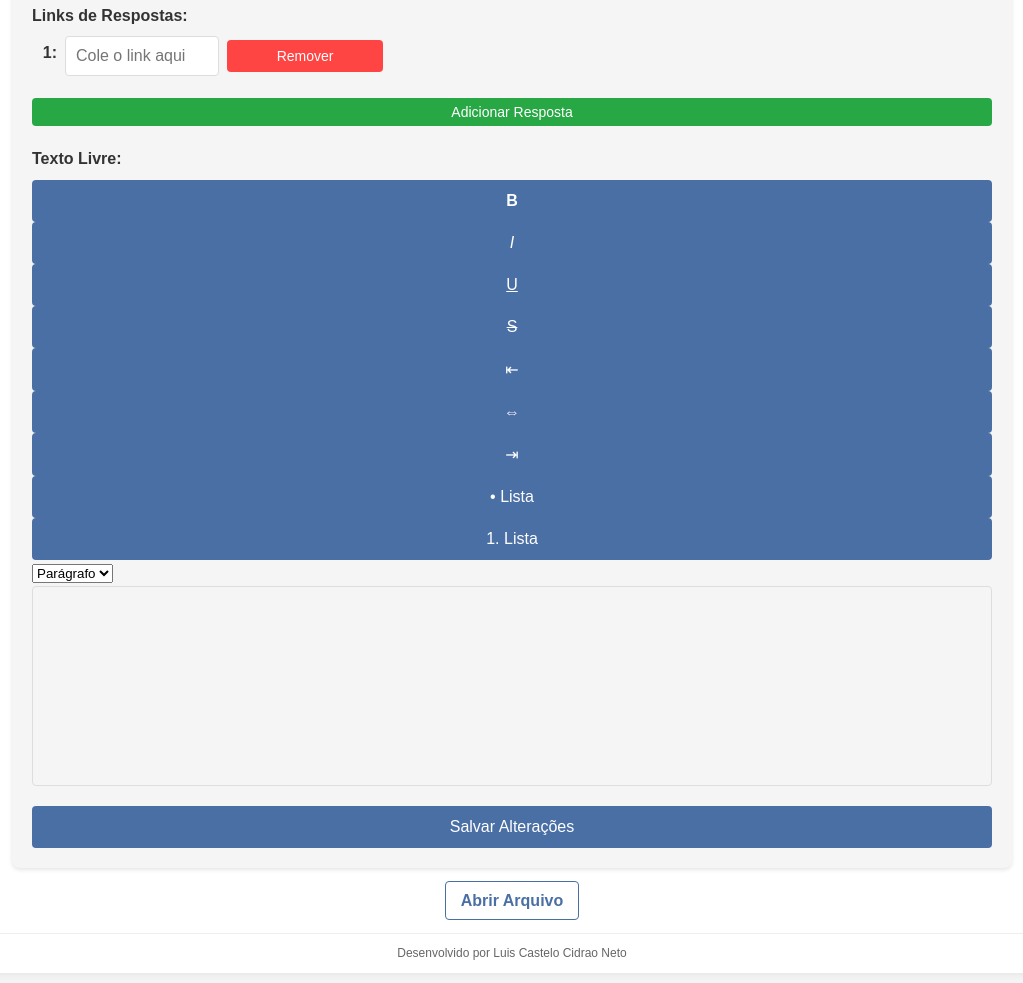
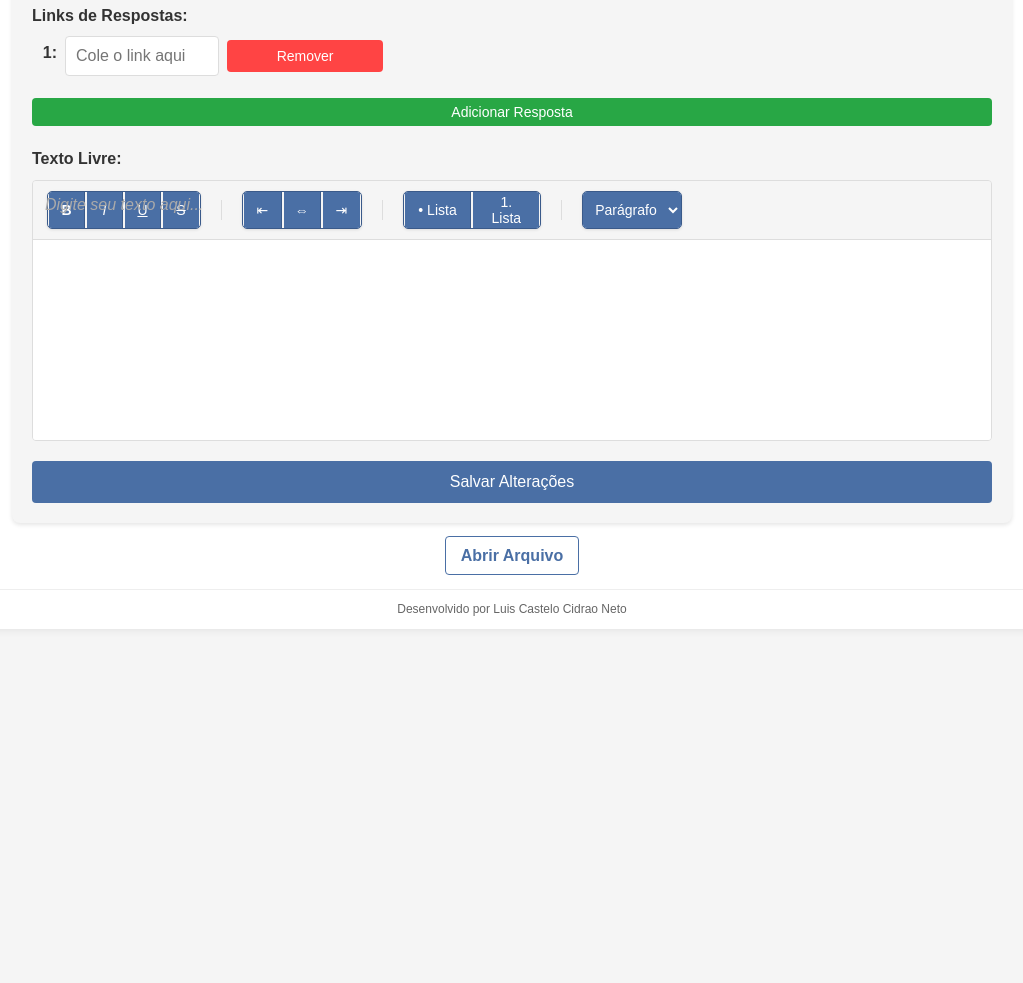
Before and after one commit to matevas22/preenchedorInfNet, a website: page index.html in a window 1280 px wide. Shown: the part 839-1822 px from the top of the page, without its empty margins (128-1151 px from the left). After the commit the page ends 1488 px from the top, so only its background shows below. Drawn offline with Linux system fonts and the light colour scheme.

Commit message:
Update styles.css

```diff
--- a/styles.css
+++ b/styles.css
@@ -300,22 +300,241 @@ button:hover {
     background-color: #218838;
 }
 
-/* Styles for text editor */
-#editor-texto-livre {
+/* Styles for custom text editor */
+.custom-editor-container {
+    border: 1px solid #ddd;
+    border-radius: 4px;
+    overflow: hidden;
+    margin-bottom: 15px;
+}
+
+.editor-toolbar {
+    background-color: #f5f5f5;
+    padding: 10px;
+    border-bottom: 1px solid #ddd;
+    display: flex;
+    flex-wrap: wrap;
+    gap: 8px;
+    align-items: center;
+    justify-content: flex-start;
+}
+
+.toolbar-btn {
+    background-color: #4a6fa5;
+    border: 1px solid #3a5a8a;
+    border-radius: 4px;
+    padding: 8px 12px;
+    cursor: pointer;
+    font-size: 14px;
+    min-width: 36px;
+    text-align: center;
+    transition: all 0.2s ease;
+    box-shadow: 0 1px 2px rgba(0,0,0,0.05);
+    margin: 2px;
+    height: 36px;
+    display: flex;
+    align-items: center;
+    justify-content: center;
+    color: white;
+}
+
+.toolbar-btn:hover {
+    background-color: #3a5a8a;
+    border-color: #2a4a7a;
+    box-shadow: 0 2px 4px rgba(0,0,0,0.1);
+}
+
+.toolbar-btn.active {
+    background-color: #3a5a8a;
+    border-color: #2a4a7a;
+    color: white;
+    box-shadow: inset 0 2px 4px rgba(0,0,0,0.3);
+    font-weight: bold;
+}
+
+.toolbar-separator {
+    color: #ccc;
+    margin: 0 8px;
+    height: 20px;
+    width: 1px;
+    background-color: #ddd;
+    display: inline-block;
+}
+
+.toolbar-select {
+    padding: 8px;
+    border: 1px solid #3a5a8a;
+    border-radius: 4px;
+    background-color: #4a6fa5;
+    color: white;
+    font-size: 14px;
+    cursor: pointer;
+    height: 36px;
+    box-shadow: 0 1px 2px rgba(0,0,0,0.05);
+    transition: all 0.2s ease;
+}
+
+.toolbar-select:hover {
+    background-color: #3a5a8a;
+    border-color: #2a4a7a;
+    box-shadow: 0 2px 4px rgba(0,0,0,0.1);
+}
+
+/* Group related toolbar buttons */
+.editor-toolbar button[data-command="bold"],
+.editor-toolbar button[data-command="italic"],
+.editor-toolbar button[data-command="underline"],
+.editor-toolbar button[data-command="strikeThrough"] {
+    margin-right: 1px;
+    margin-left: 1px;
+    background-color: #4a6fa5;
+    color: white;
+}
+
+.editor-toolbar button[data-command="justifyLeft"],
+.editor-toolbar button[data-command="justifyCenter"],
+.editor-toolbar button[data-command="justifyRight"] {
+    margin-right: 1px;
+    margin-left: 1px;
+    background-color: #4a6fa5;
+    color: white;
+}
+
+.editor-toolbar button[data-command="insertUnorderedList"],
+.editor-toolbar button[data-command="insertOrderedList"] {
+    margin-right: 1px;
+    margin-left: 1px;
+    background-color: #4a6fa5;
+    color: white;
+}
+
+/* Add a subtle border to group buttons visually */
+.editor-toolbar {
+    position: relative;
+}
+
+.toolbar-group {
+    display: inline-flex;
+    border-radius: 5px;
+    overflow: hidden;
+    margin: 0 4px;
+    border: 1px solid #3a5a8a;
+    box-shadow: 0 1px 3px rgba(0,0,0,0.1);
+}
+
+.toolbar-group .toolbar-btn {
+    border: none;
+    border-right: 1px solid #3a5a8a;
+    border-radius: 0;
+    margin: 0;
+    box-shadow: none;
+}
+
+.toolbar-group .toolbar-btn:last-child {
+    border-right: none;
+}
+
+.toolbar-group .toolbar-select {
+    border: none;
+    border-radius: 0;
+    box-shadow: none;
+}
+
+.toolbar-group:hover {
+    border-color: #2a4a7a;
+    box-shadow: 0 2px 5px rgba(0,0,0,0.2);
+}
+
+/* Responsive design for toolbar */
+@media (max-width: 768px) {
+    .editor-toolbar {
+        padding: 8px 6px;
+        gap: 4px;
+    }
+
+    .toolbar-btn {
+        padding: 6px 8px;
+        min-width: 32px;
+        height: 32px;
+        font-size: 13px;
+    }
+
+    .toolbar-separator {
+        margin: 0 4px;
+        height: 16px;
+    }
+
+    .toolbar-select {
+        padding: 6px;
+        height: 32px;
+        font-size: 13px;
+    }
+
+    .toolbar-group {
+        margin: 0 2px;
+    }
+}
+
+@media (max-width: 480px) {
+    .editor-toolbar {
+        justify-content: center;
+        flex-wrap: wrap;
+    }
+
+    .toolbar-group {
+        margin: 2px;
+    }
+
+    /* Stack the list buttons on very small screens */
+    .toolbar-group:nth-child(5) {
+        flex-direction: column;
+    }
+
+    .toolbar-group:nth-child(5) .toolbar-btn {
+        border-right: none;
+        border-bottom: 1px solid #3a5a8a;
+    }
+
+    .toolbar-group:nth-child(5) .toolbar-btn:last-child {
+        border-bottom: none;
+    }
+}
+
+.editor-content {
     width: 100%;
     min-height: 200px;
     padding: 12px;
-    border: 1px solid #ddd;
-    border-radius: 4px;
     font-size: 16px;
     line-height: 1.5;
-    resize: vertical;
+    background-color: #fff;
+    overflow-y: auto;
+    border: 1px solid transparent;
+    transition: border-color 0.2s ease;
 }
 
-#editor-texto-livre:focus {
+.editor-content:focus {
     outline: none;
     border-color: #4a6fa5;
     box-shadow: 0 0 5px rgba(74, 111, 165, 0.3);
+}
+
+.editor-content.focused {
+    border-color: #4a6fa5;
+    box-shadow: 0 0 5px rgba(74, 111, 165, 0.3);
+}
+
+.editor-content.empty[placeholder]:before {
+    content: attr(placeholder);
+    color: #aaa;
+    font-style: italic;
+    position: absolute;
+    pointer-events: none;
+    top: 12px;
+    left: 12px;
+}
+
+.custom-editor-container {
+    position: relative;
 }
 
 .texto-livre-container {
```
